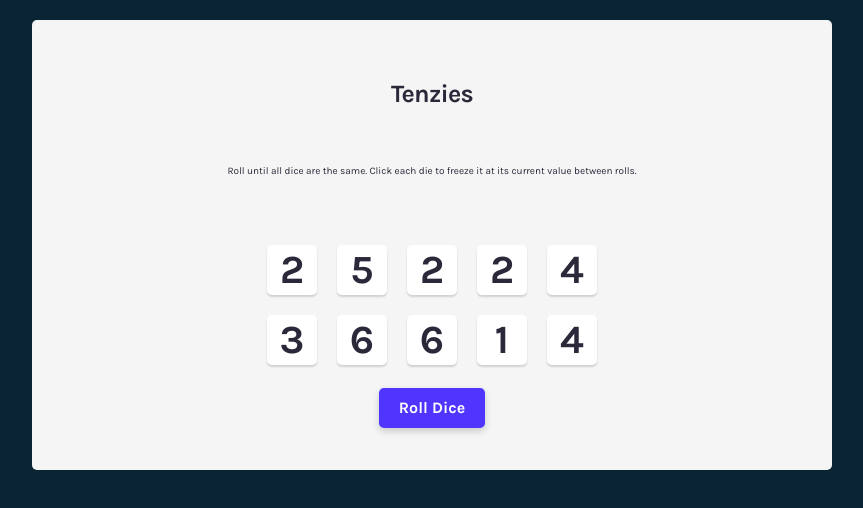
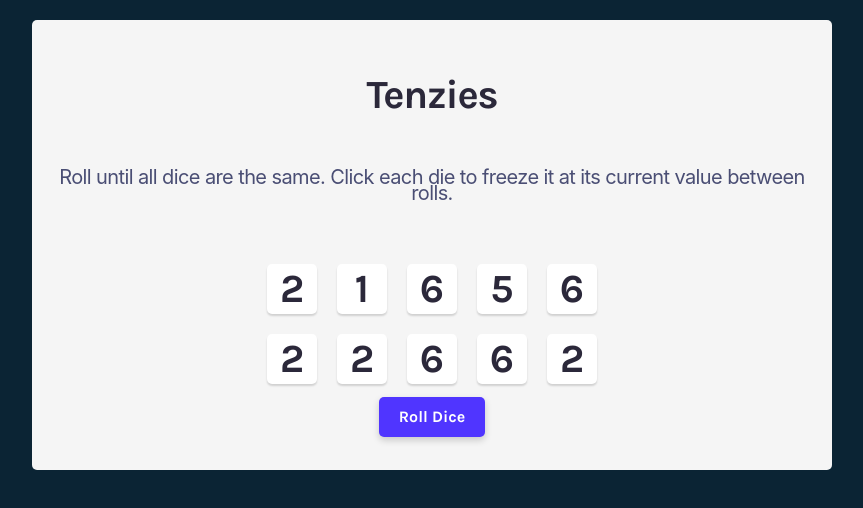
Before and after one commit to marktlinn/tenziesReact, a React (Vite) app: page / in a window 1280 px wide. Shown: the top 508 px of the page, without its empty margins (208-1071 px from the left). Built offline with nearby package versions, Linux system fonts and the light colour scheme.

Commit message:
checking for game complete through dice array set up, all working

```diff
--- a/src/App.jsx
+++ b/src/App.jsx
@@ -1,19 +1,33 @@
 import React from "react"
-// import Confetti from "react-confetti"
+import Confetti from "react-confetti"
 import Die from "./components/Die"
 import {nanoid} from 'nanoid'
 
 function App() {
   const [dice, setDieNum] = React.useState(allNewDice())
-// function to generate a random number between 1-6
+  const [tenzies, setTenzies] = React.useState(false)
+
+  React.useEffect(()=>{
+    let won = dice.every(die=> {
+      if (die.isHeld === true && die.value === dice[0].value){
+        return true;
+      }
+    })
+    if(won === true) setTenzies(true)
+  }, [dice])
+// functions
+  function newDie(){
+    return {
+      value: Math.floor(Math.random() * (6 - 1 + 1) + 1),
+      isHeld: false,
+      id: nanoid()
+    }
+  }
+
   function allNewDice (){
     const nums =  []
       for(let i = 0; i<10; i++){
-      nums.push({
-        value: Math.floor(Math.random() * (6 - 1 + 1) + 1),
-        isHeld: false,
-        id: nanoid()
-      })
+      nums.push(newDie())
     }
     return nums
   }
@@ -24,11 +38,18 @@ function App() {
     }))
   }
 
+  // function rollDice(){
+  //   setDieNum(allNewDice());
+  // }
   function rollDice(){
-    setDieNum(allNewDice());
+    let newVal = Math.floor(Math.random() * (6 - 1 + 1) + 1);
+    return setDieNum(dice.map(die=> {
+      return die.isHeld === true ?
+      die : newDie()
+    }))
   }
 
-console.log(dice)
+
   const dieSet = dice.map(elem=> {
   return <Die
   key={elem.id}
@@ -40,7 +61,7 @@ console.log(dice)
   return (
     <main>
       <h1 className="titleText">Tenzies</h1>
-      <p>Roll until all dice are the same. Click each die to freeze it at its current value between rolls.</p>
+      <p className="text">Roll until all dice are the same. Click each die to freeze it at its current value between rolls.</p>
       <div
         className="dice-section">
           {dieSet}
--- a/src/index.css
+++ b/src/index.css
@@ -36,7 +36,7 @@ main{
 
 .titleText{
   font-weight: 700;
-  font-size: 2.5rem;
+  font-size: 4rem;
   line-height: 3rem;
   display: flex;
   align-items: center;
@@ -45,10 +45,10 @@ main{
 }
 
 .text{
-  font-family: 'Inter';
+  font-family: Inter;
   font-style: normal;
   font-weight: 400;
-  font-size: 1.3rem;
+  font-size: 2rem;
   line-height: 1.6rem;
   display: flex;
   align-items: center;
```
